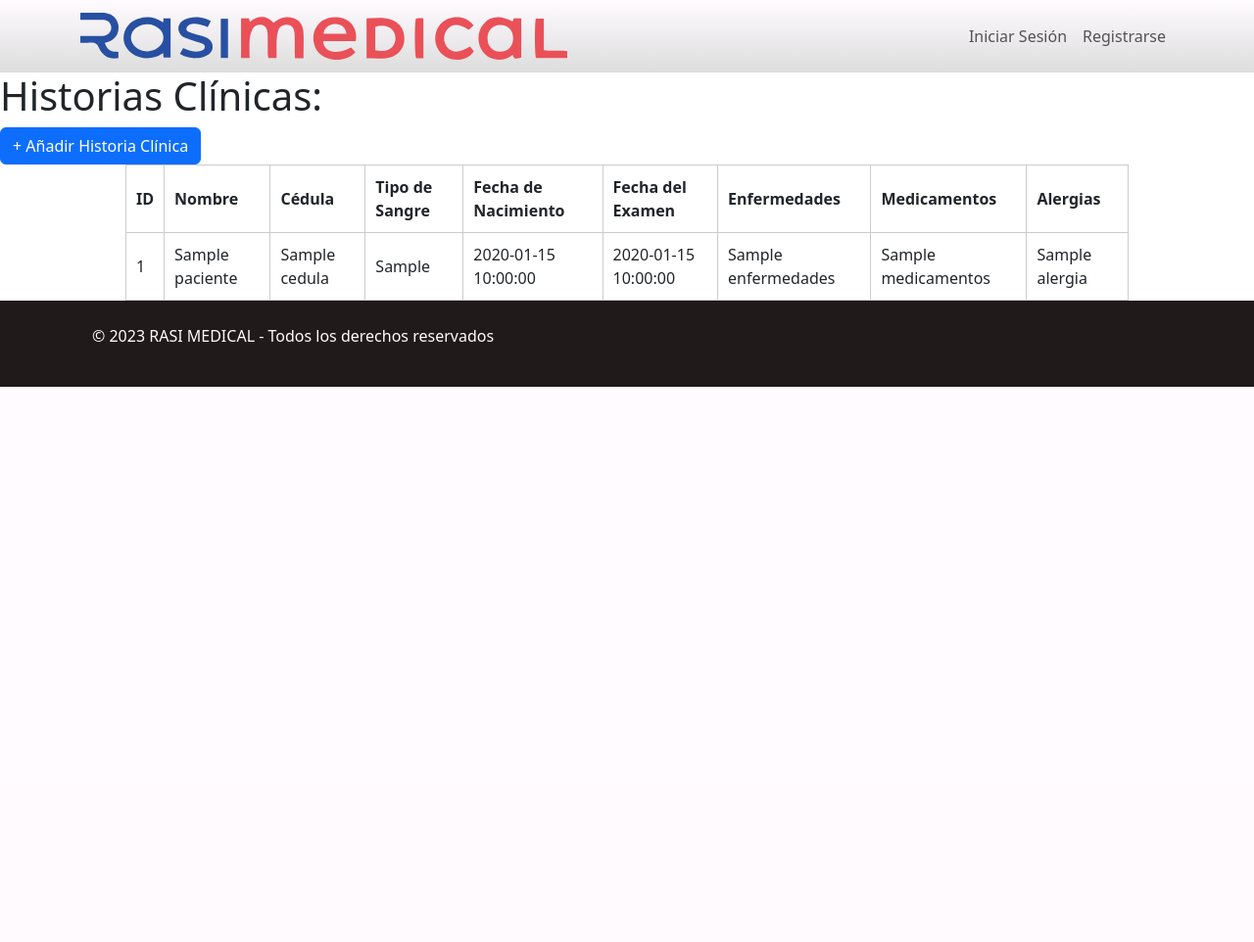
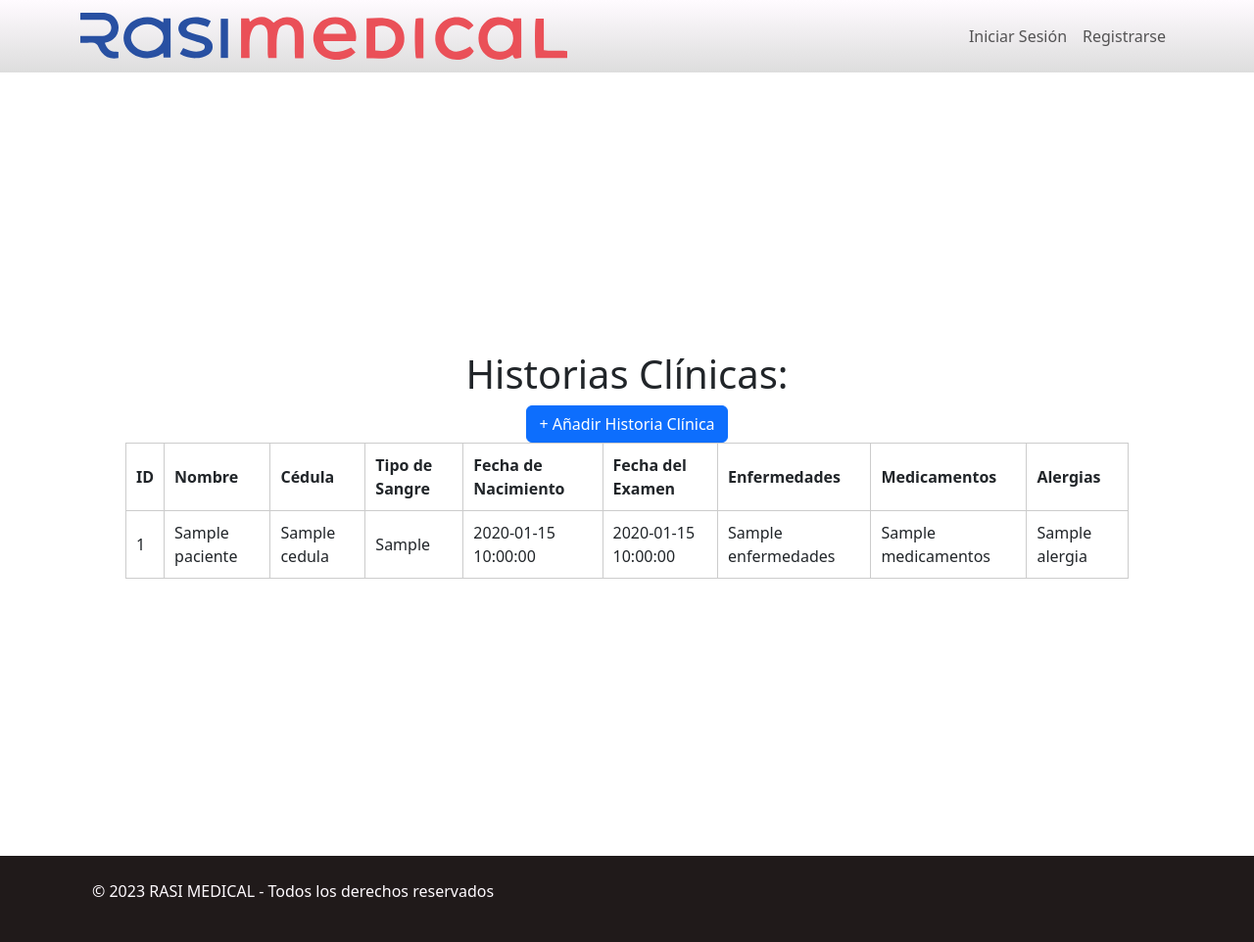
Before and after one commit to RaulRinconX/flask-app-web, a Flask app: template src/templates/auth/historias.html in a window 1280 px wide. Shown: the whole page at 98% size. Before the commit the page ends 395 px from the top, so only its background shows below. Run offline with Flask 3, Linux system fonts and the light colour scheme; the template is opened without the code that fills it: most values are stand-ins (such as "Sample title", 1, 10 or a date in 2020); parts of the project's set-up code (start-up, migrations or seed data) failed here and were passed over; some libraries are stand-ins or nearby versions.

Commit message:
historias

```diff
--- a/src/static/css/historias.css
+++ b/src/static/css/historias.css
@@ -1,3 +1,15 @@
+body {
+    min-height: 100vh;
+}
+
+.historias-container {
+    display: flex;
+    flex-direction: column;
+    justify-content: center;
+    align-items: center;
+    min-height: 100vh;
+}
+
 .center {
     margin: 0 auto;
 }
--- a/src/templates/auth/historias.html
+++ b/src/templates/auth/historias.html
@@ -8,6 +8,7 @@
 
 {% block body %}
 <body>
+  <div class="historias-container">
   <h1>Historias Clínicas:</h1>
 
   <!-- Botón para añadir nueva historia clínica -->
@@ -92,6 +93,6 @@
       </div>
     </div>
   </div>
-
+</div>
 </body>
 {% endblock %}
--- a/src/templates/auth/login.html
+++ b/src/templates/auth/login.html
@@ -1,6 +1,6 @@
 {% extends './base_template.html' %}
 
-{% block title %}Login{% endblock %}
+{% block title %}Iniciar Sesion{% endblock %}
 
 {% block customCSS %}
 <link rel="stylesheet" href="{{ url_for('static', filename='css/login.css') }}">
--- a/src/templates/auth/signup.html
+++ b/src/templates/auth/signup.html
@@ -1,6 +1,6 @@
 {% extends './base_template.html' %}
 
-{% block title %}SignUp{% endblock %}
+{% block title %}Registrarse{% endblock %}
 
 {% block customCSS %}
 <link rel="stylesheet" href="{{ url_for('static', filename='css/signup.css') }}">
```
